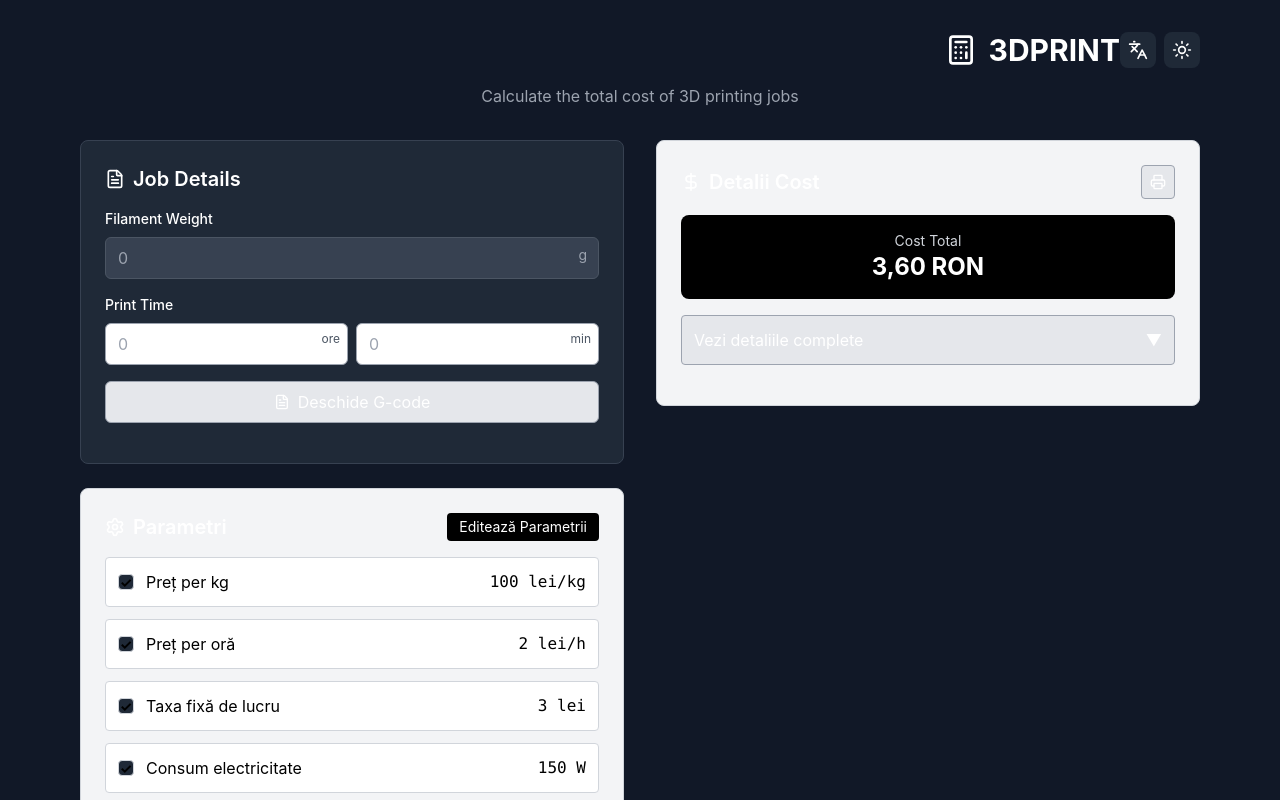
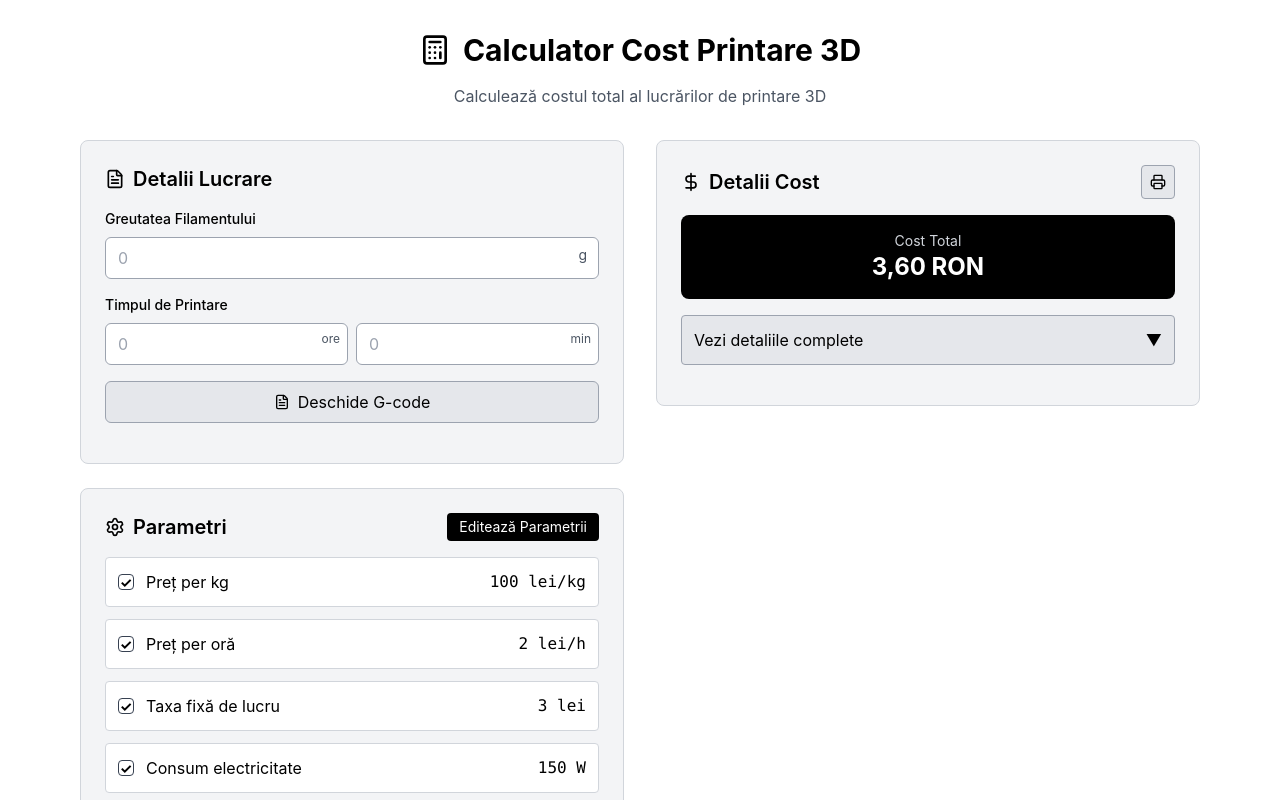
Before and after one commit to aleksxar/SliceCost, a React (Vite) app: page / in a window 1280 px wide. Shown: the top 800 px of the page. Built offline with nearby package versions, Linux system fonts and the light colour scheme.

Commit message:
Revert "theme translations"
This reverts commit ca38239436145c2fc4fe00a085530837c8a3edb8.

```diff
--- a/src/App.tsx
+++ b/src/App.tsx
@@ -1,8 +1,6 @@
 import React, { useState, useEffect } from 'react';
-import { Calculator, Settings, FileText, Printer, DollarSign, Languages, Moon, Sun } from 'lucide-react';
+import { Calculator, Settings, FileText, Printer, DollarSign } from 'lucide-react';
 import { toast, Toaster } from 'sonner';
-import { useLanguage } from './contexts/LanguageContext';
-import { useTheme } from './contexts/ThemeContext';
 
 interface Parameters {
   pricePerKg: number;
@@ -38,8 +36,6 @@ interface CostBreakdown {
 }
 
 export default function App() {
-  const { t, language, setLanguage } = useLanguage();
-  const { theme, toggleTheme } = useTheme();
   const [grams, setGrams] = useState<string>('');
   const [hours, setHours] = useState<string>('');
   const [minutes, setMinutes] = useState<string>('');
@@ -239,64 +235,31 @@ export default function App() {
     return value === '' || num >= 0;
   };
 
-  const currency = language === 'en' ? 'EUR' : 'RON';
-
   return (
-    <div className={`min-h-screen transition-colors ${
-      theme === 'dark'
-        ? 'bg-gray-900 text-white'
-        : 'bg-white text-black'
-    }`}>
+    <div className="min-h-screen bg-white text-black">
       <div className="container mx-auto px-4 py-8 max-w-6xl">
         <header className="text-center mb-8">
-          <div className="flex items-center justify-between mb-4">
-            <div className="flex-1"></div>
-            <div className="flex items-center gap-3">
-              <Calculator className={`w-8 h-8 ${theme === 'dark' ? 'text-white' : 'text-black'}`} />
-              <h1 className="text-3xl font-bold">{t('appName')}</h1>
-            </div>
-            <div className="flex gap-2">
-              <button
-                onClick={() => setLanguage(language === 'en' ? 'ro' : 'en')}
-                className={`p-2 rounded-lg transition-colors ${
-                  theme === 'dark'
-                    ? 'bg-gray-800 text-white hover:bg-gray-700'
-                    : 'bg-gray-100 text-black hover:bg-gray-200'
-                }`}
-                title={language === 'en' ? 'Switch to Romanian' : 'Comută la Engleză'}
-              >
-                <Languages className="w-5 h-5" />
-              </button>
-              <button
-                onClick={toggleTheme}
-                className={`p-2 rounded-lg transition-colors ${
-                  theme === 'dark'
-                    ? 'bg-gray-800 text-white hover:bg-gray-700'
-                    : 'bg-gray-100 text-black hover:bg-gray-200'
-                }`}
-                title={theme === 'dark' ? 'Switch to light theme' : 'Comută la tema închisă'}
-              >
-                {theme === 'dark' ? <Sun className="w-5 h-5" /> : <Moon className="w-5 h-5" />}
-              </button>
-            </div>
+          <div className="flex items-center justify-center gap-3 mb-4">
+            <Calculator className="w-8 h-8 text-black" />
+            <h1 className="text-3xl font-bold">Calculator Cost Printare 3D</h1>
           </div>
-          <p className={theme === 'dark' ? 'text-gray-400' : 'text-gray-600'}>{t('subtitle')}</p>
+          <p className="text-gray-600">Calculează costul total al lucrărilor de printare 3D</p>
         </header>
 
         <div className="grid lg:grid-cols-2 gap-8">
           {/* Left Column - Inputs and Parameters */}
           <div className="space-y-6">
             {/* Main Inputs */}
-            <div className={`${theme === 'dark' ? 'bg-gray-800 border-gray-700' : 'bg-gray-100 border-gray-300'} border rounded-lg p-6`}>
+            <div className="bg-gray-100 border border-gray-300 rounded-lg p-6">
               <h2 className="text-xl font-semibold mb-4 flex items-center gap-2">
                 <FileText className="w-5 h-5" />
-                {t('jobDetails')}
+                Detalii Lucrare
               </h2>
 
               <div className="grid grid-cols-1 gap-4 mb-4">
                 <div>
                   <label htmlFor="grams" className="block text-sm font-medium mb-2">
-                    {t('filamentWeight')}
+                    Greutatea Filamentului
                   </label>
                   <div className="relative">
                     <input
@@ -306,21 +269,21 @@ export default function App() {
                       step="0.1"
                       value={grams}
                       onChange={(e) => setGrams(e.target.value)}
-                      className={`w-full ${theme === 'dark' ? 'bg-gray-700 text-white border-gray-600' : 'bg-white'} border rounded-md px-3 py-2 focus:ring-2 focus:ring-black focus:border-transparent appearance-none`}
+                      className="w-full bg-white border border-gray-400 rounded-md px-3 py-2 focus:ring-2 focus:ring-black focus:border-transparent appearance-none"
                       placeholder="0"
                       aria-describedby="grams-unit"
                       style={{ MozAppearance: 'textfield' }}
                     />
-                    <span id="grams-unit" className={`absolute right-3 top-2 text-sm ${theme === 'dark' ? 'text-gray-400' : 'text-gray-600'}`}>g</span>
+                    <span id="grams-unit" className="absolute right-3 top-2 text-gray-600 text-sm">g</span>
                   </div>
                   {grams && !validatePositive(grams) && (
-                    <p className="text-red-600 text-sm mt-1">{t('mustBePositive')}</p>
+                    <p className="text-red-600 text-sm mt-1">Trebuie să fie un număr pozitiv</p>
                   )}
                 </div>
 
                 <div>
                   <label className="block text-sm font-medium mb-2">
-                    {t('printTime')}
+                    Timpul de Printare
                   </label>
                   <div className="grid grid-cols-2 gap-2">
                     <div>
--- a/src/contexts/LanguageContext.tsx
+++ /dev/null
@@ -1,138 +0,0 @@
-import React, { createContext, useContext, useState } from 'react';
-
-type Language = 'en' | 'ro';
-
-interface LanguageContextType {
-  language: Language;
-  setLanguage: (lang: Language) => void;
-  t: (key: string) => string;
-}
-
-const LanguageContext = createContext<LanguageContextType | undefined>(undefined);
-
-const translations = {
-  en: {
-    appName: '3DPRINT',
-    subtitle: 'Calculate the total cost of 3D printing jobs',
-    jobDetails: 'Job Details',
-    filamentWeight: 'Filament Weight',
-    printTime: 'Print Time',
-    hours: 'hours',
-    minutes: 'min',
-    openGCode: 'Open G-code',
-    gcodePlaceholder: 'Upload G-code file (coming soon)',
-    parameters: 'Parameters',
-    editParameters: 'Edit Parameters',
-    pricePerKg: 'Price per kg',
-    pricePerHour: 'Price per hour',
-    flatWorkFee: 'Flat work fee',
-    electricityConsumption: 'Electricity consumption',
-    electricityPrice: 'Electricity price',
-    markup: 'Markup',
-    pricePerKgUnit: 'EUR/kg',
-    pricePerHourUnit: 'EUR/h',
-    flatWorkFeeUnit: 'EUR',
-    electricityConsumptionUnit: 'W',
-    electricityPriceUnit: 'EUR/kWh',
-    markupUnit: '%',
-    costDetails: 'Cost Details',
-    printDetails: 'Print Details',
-    totalCost: 'Total Cost',
-    viewDetailedBreakdown: 'View detailed breakdown',
-    materialCost: 'Material cost:',
-    printTimeCost: 'Print time cost:',
-    electricityCost: 'Electricity cost:',
-    flatWorkFeeCost: 'Flat work fee:',
-    subtotal: 'Subtotal:',
-    markupAmount: 'Markup',
-    total: 'Total:',
-    save: 'Save',
-    cancel: 'Cancel',
-    resetToDefaults: 'Reset to Defaults',
-    editParametersTitle: 'Edit Parameters',
-    parametersSaved: 'Parameters saved',
-    mustBePositive: 'Must be a positive number',
-    zeroToFiftyNineMinutes: '0-59 minutes',
-    value: 'Value',
-    perKg: 'Per kg (EUR)',
-    perHour: 'Per hour (EUR)',
-    flatFee: 'Flat fee (EUR)',
-    consumption: 'Consumption (W)',
-    electricity: 'Electricity (EUR/kWh)',
-    markupPercent: 'Markup (%)',
-    printDetailsTitle: 'Details',
-  },
-  ro: {
-    appName: '3DPRINT',
-    subtitle: 'Calculează costul total al lucrărilor de printare 3D',
-    jobDetails: 'Detalii Lucrare',
-    filamentWeight: 'Greutatea Filamentului',
-    printTime: 'Timpul de Printare',
-    hours: 'ore',
-    minutes: 'min',
-    openGCode: 'Deschide G-code',
-    gcodePlaceholder: 'Încarcă fișier G-code (în curând)',
-    parameters: 'Parametri',
-    editParameters: 'Editează Parametrii',
-    pricePerKg: 'Preț per kg',
-    pricePerHour: 'Preț per oră',
-    flatWorkFee: 'Taxa fixă de lucru',
-    electricityConsumption: 'Consum electricitate',
-    electricityPrice: 'Preț electricitate',
-    markup: 'Adaos',
-    pricePerKgUnit: 'RON/kg',
-    pricePerHourUnit: 'RON/h',
-    flatWorkFeeUnit: 'RON',
-    electricityConsumptionUnit: 'W',
-    electricityPriceUnit: 'RON/kWh',
-    markupUnit: '%',
-    costDetails: 'Detalii Cost',
-    printDetails: 'Detalii',
-    totalCost: 'Cost Total',
-    viewDetailedBreakdown: 'Vezi detaliile complete',
-    materialCost: 'Cost material:',
-    printTimeCost: 'Cost timp printare:',
-    electricityCost: 'Cost electricitate:',
-    flatWorkFeeCost: 'Taxa fixă de lucru:',
-    subtotal: 'Subtotal:',
-    markupAmount: 'Adaos',
-    total: 'Total:',
-    save: 'Salvează',
-    cancel: 'Anulează',
-    resetToDefaults: 'Resetează la Implicit',
-    editParametersTitle: 'Editează Parametrii',
-    parametersSaved: 'Parametrii au fost salvați',
-    mustBePositive: 'Trebuie să fie un număr pozitiv',
-    zeroToFiftyNineMinutes: '0-59 minute',
-    value: 'Valoare',
-    perKg: 'Per kg (RON)',
-    perHour: 'Per oră (RON)',
-    flatFee: 'Taxa fixă (RON)',
-    consumption: 'Consum (W)',
-    electricity: 'Electricitate (RON/kWh)',
-    markupPercent: 'Adaos (%)',
-    printDetailsTitle: 'Detalii Lucrare',
-  },
-};
-
-export const LanguageProvider: React.FC<{ children: React.ReactNode }> = ({ children }) => {
-  const [language, setLanguage] = useState<Language>('en');
-
-  const t = (key: string) => {
-    return translations[language][key as keyof typeof translations.en] || key;
-  };
-
-  return (
-    <LanguageContext.Provider value={{ language, setLanguage, t }}>
-      {children}
-    </LanguageContext.Provider>
-  );
-};
-
-export const useLanguage = () => {
-  const context = useContext(LanguageContext);
-  if (!context) {
-    throw new Error('useLanguage must be used within LanguageProvider');
-  }
-  return context;
-};
--- a/src/contexts/ThemeContext.tsx
+++ /dev/null
@@ -1,46 +0,0 @@
-import React, { createContext, useContext, useState, useEffect } from 'react';
-
-type Theme = 'dark' | 'light';
-
-interface ThemeContextType {
-  theme: Theme;
-  toggleTheme: () => void;
-}
-
-const ThemeContext = createContext<ThemeContextType | undefined>(undefined);
-
-export const ThemeProvider: React.FC<{ children: React.ReactNode }> = ({ children }) => {
-  const [theme, setTheme] = useState<Theme>(() => {
-    const saved = localStorage.getItem('3dprint-theme');
-    return (saved as Theme) || 'dark';
-  });
-
-  useEffect(() => {
-    localStorage.setItem('3dprint-theme', theme);
-    if (theme === 'dark') {
-      document.documentElement.classList.add('dark');
-      document.documentElement.classList.remove('light');
-    } else {
-      document.documentElement.classList.add('light');
-      document.documentElement.classList.remove('dark');
-    }
-  }, [theme]);
-
-  const toggleTheme = () => {
-    setTheme(prev => prev === 'dark' ? 'light' : 'dark');
-  };
-
-  return (
-    <ThemeContext.Provider value={{ theme, toggleTheme }}>
-      {children}
-    </ThemeContext.Provider>
-  );
-};
-
-export const useTheme = () => {
-  const context = useContext(ThemeContext);
-  if (!context) {
-    throw new Error('useTheme must be used within ThemeProvider');
-  }
-  return context;
-};
--- a/src/index.css
+++ b/src/index.css
@@ -56,30 +56,6 @@ input[type="checkbox"]:checked::after {
   font-weight: bold;
 }
 
-/* Dark mode support */
-.dark body {
-  background-color: #111827;
-  color: white;
-}
-
-.dark input[type="checkbox"] {
-  background-color: #1f2937;
-  border-color: #6b7280;
-}
-
-.dark input[type="checkbox"]:checked {
-  background-color: #1f2937;
-  border-color: #d1d5db;
-}
-
-.dark .bg-gray-800 {
-  background-color: #1f2937 !important;
-}
-
-.dark .border-gray-700 {
-  border-color: #374151 !important;
-}
-
 /* Print styles */
 @media print {
   body * {
--- a/src/main.tsx
+++ b/src/main.tsx
@@ -1,13 +1,7 @@
 import { createRoot } from "react-dom/client";
 import "./index.css";
 import App from "./App";
-import { ThemeProvider } from "./contexts/ThemeContext";
-import { LanguageProvider } from "./contexts/LanguageContext";
 
 createRoot(document.getElementById("root")!).render(
-  <ThemeProvider>
-    <LanguageProvider>
-      <App />
-    </LanguageProvider>
-  </ThemeProvider>
+  <App />
 );
```
Also changed, not shown: 1 other file (tests, documents, lock files or other folders).
